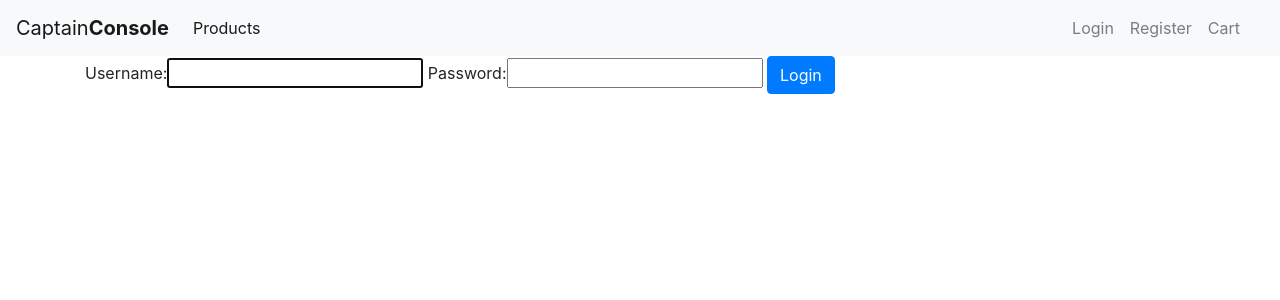
After one commit to maggi911/captain_console, a Django app: page /user/login in a window 1280 px wide. The commit adds this page. Shown: the top 300 px of the page. Run offline with Django 3.2, Linux system fonts and the light colour scheme; some libraries are stand-ins or nearby versions.

```diff
--- a/captain_console/settings.py
+++ b/captain_console/settings.py
@@ -39,7 +39,8 @@ INSTALLED_APPS = [
     'django.contrib.staticfiles',
     "products.apps.ProductsConfig",
     "homepage.apps.HomepageConfig",
-    "cart.apps.CartConfig"
+    "cart.apps.CartConfig",
+    "user.apps.UserConfig"
 ]
 
 MIDDLEWARE = [
@@ -129,3 +130,6 @@ STATIC_URL = '/static/'
 STATICFILES_DIRS = [
     os.path.join(BASE_DIR, "static")
 ]
+
+LOGIN_URL = "/user/login"
+LOGIN_REDIRECT_URL = "/"
--- a/captain_console/urls.py
+++ b/captain_console/urls.py
@@ -20,5 +20,6 @@ urlpatterns = [
     path("", include("homepage.urls")), # Not sure about this. I think we should use the homepage here
     path('admin/', admin.site.urls),
     path("products/", include("products.urls")),
-    path("cart/", include("cart.urls"))
+    path("cart/", include("cart.urls")),
+    path("user/", include("user.urls"))
 ]
--- a/templates/navigation.html
+++ b/templates/navigation.html
@@ -11,27 +11,21 @@
     </ul>
     <ul class="navbar-nav ml-auto">
       <li class="nav-item order-2 order-md-1"><a href="#" class="nav-link" title="settings"><i class="fa fa-cog fa-fw fa-lg"></i></a></li>
-                <li class="dropdown order-1">
-                    <button type="button" id="dropdownMenu1" data-toggle="dropdown" class="btn btn-outline-secondary dropdown-toggle">Login <span class="caret"></span></button>
-                    <ul class="dropdown-menu dropdown-menu-right mt-2">
-                       <li class="px-3 py-2">
-                           <form class="form" role="form">
-                                <div class="form-group">
-                                    <input id="emailInput" placeholder="Email" class="form-control form-control-sm" type="text" required="">
-                                </div>
-                                <div class="form-group">
-                                    <input id="passwordInput" placeholder="Password" class="form-control form-control-sm" type="text" required="">
-                                </div>
-                                <div class="form-group">
-                                    <button type="submit" class="btn btn-primary btn-block">Login</button>
-                                </div>
-                                <div class="form-group text-center">
-                                    <small><a href="#">Register new account</a></small>
-                                </div>
-                            </form>
-                        </li>
-                    </ul>
-                </li>
+      {% if user.is_authenticated %}
+      <li class="nav-item">
+        <a class="nav-link" href="{% url 'cart-index' %}">Profile</a>
+      </li>
+      <li class="nav-item">
+        <a class="nav-link" href="{% url 'logout' %}">Logout</a>
+      </li>
+        {% else %}
+        <li class="nav-item">
+        <a class="nav-link" href="{% url 'login' %}">Login</a>
+      </li>
+      <li class="nav-item">
+        <a class="nav-link" href="{% url 'register' %}">Register</a>
+      </li>
+        {% endif %}
       <li class="nav-item">
         <a class="nav-link" href="{% url 'cart-index' %}">Cart</a>
       </li>
--- /dev/null
+++ b/templates/user/login.html
@@ -0,0 +1,8 @@
+{% extends "base.html" %}
+{% block content %}
+    <form method="post" class="form form-horizontal">
+        {% csrf_token %}
+        {{ form }}
+        <input type="submit" class="btn btn-primary" value="Login" />
+    </form>
+{% endblock %}
--- /dev/null
+++ b/user/urls.py
@@ -0,0 +1,9 @@
+from django.contrib.auth.views import LoginView, LogoutView
+from django.urls import path
+from . import views
+
+urlpatterns = [
+    path("register", views.register, name="register"),
+    path("login", LoginView.as_view(template_name="user/login.html"), name="login"),
+    path("logout", LogoutView.as_view(next_page="login"), name="logout")
+]
```
Also changed, not shown: templates/user/register.html (added, +11 -0 lines), user/migrations/__init__.py (added).
